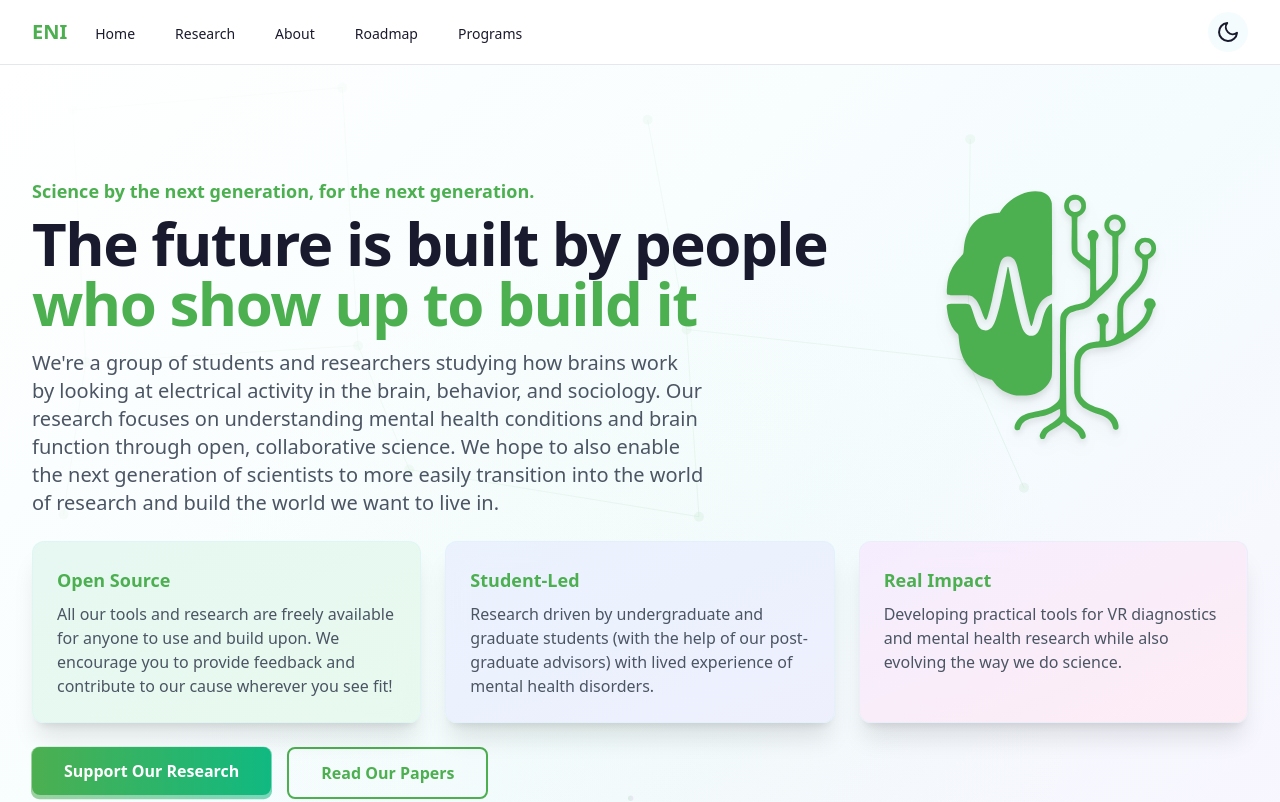
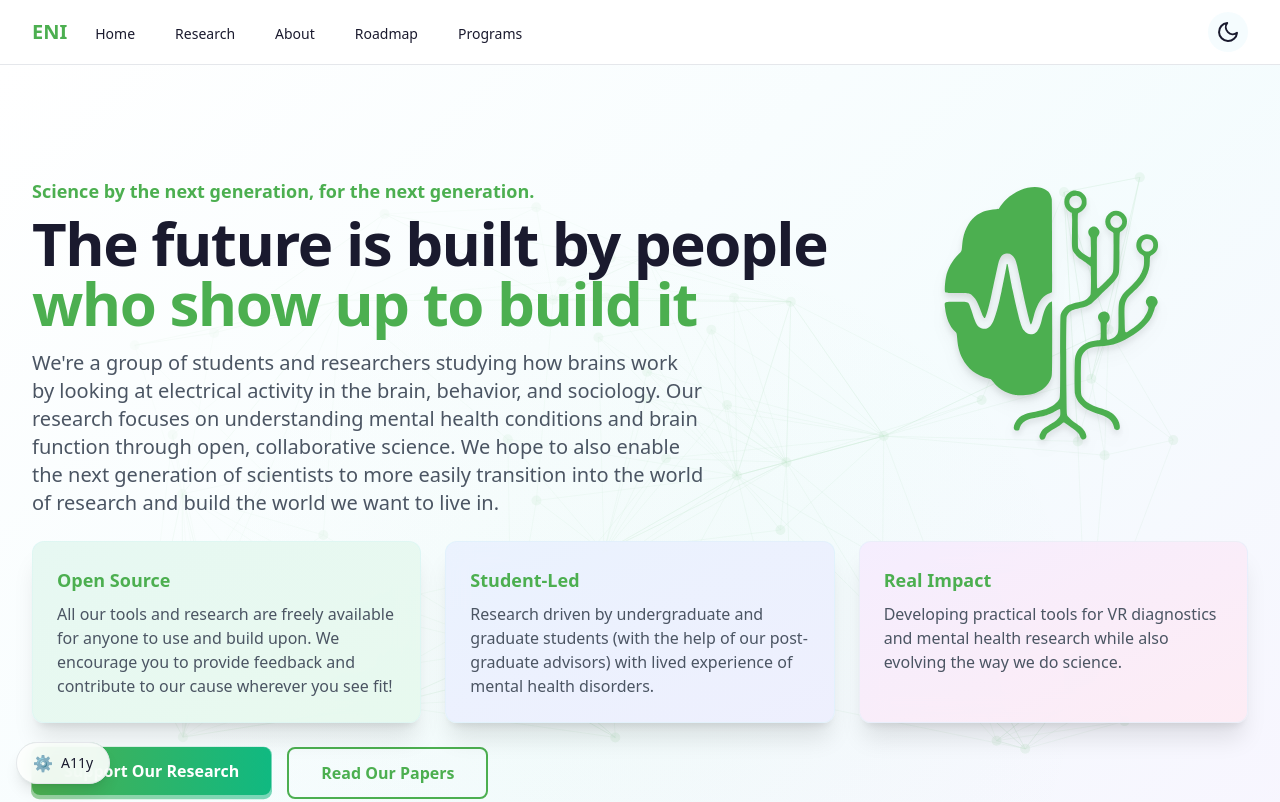
Before and after one commit to expressionneuroscienceinstitute/next-site, a Next.js app: page / in a window 1280 px wide. Shown: the top 802 px of the page. Built offline with nearby package versions, Linux system fonts and the light colour scheme.

Commit message:
Implement comprehensive accessibility improvements and performance fixes
Co-authored-by: ankziety <7530079+ankziety@users.noreply.github.com>

```diff
--- a/src/app/layout.tsx
+++ b/src/app/layout.tsx
@@ -81,13 +81,21 @@ export default function RootLayout({
         {/* Preload critical resources */}
         <link rel="preload" href="/logos/ENI_logo_pink_vector.svg" as="image" type="image/svg+xml" />
 
-        {/* Load fonts from Google Fonts */}
+        {/* Load fonts from Google Fonts with fallback optimization */}
         <link rel="preconnect" href="https://fonts.googleapis.com" />
         <link rel="preconnect" href="https://fonts.gstatic.com" crossOrigin="anonymous" />
         <link
           href="https://fonts.googleapis.com/css2?family=Inter:wght@300;400;500;600;700&display=swap"
           rel="stylesheet"
         />
+        <style dangerouslySetInnerHTML={{
+          __html: `
+            /* Font loading optimization - prevent layout shift */
+            html { font-family: system-ui, -apple-system, sans-serif; }
+            .font-loading { font-family: system-ui, -apple-system, sans-serif; }
+            .font-loaded { font-family: 'Inter', system-ui, -apple-system, sans-serif; }
+          `
+        }} />
 
         {/* Additional SEO meta tags */}
         <meta name="theme-color" content="#4F46E5" />
--- /dev/null
+++ b/src/components/AccessibilityControls.tsx
@@ -0,0 +1,182 @@
+'use client'
+
+import { useState, useEffect } from 'react'
+import { motion, AnimatePresence } from 'framer-motion'
+
+interface AccessibilitySettings {
+  particlesEnabled: boolean
+  neuronBackgroundEnabled: boolean
+  allMotionEnabled: boolean
+  breathingEffectsEnabled: boolean
+}
+
+interface AccessibilityControlsProps {
+  onSettingsChange: (settings: AccessibilitySettings) => void
+}
+
+const defaultSettings: AccessibilitySettings = {
+  particlesEnabled: true,
+  neuronBackgroundEnabled: true,
+  allMotionEnabled: true,
+  breathingEffectsEnabled: true,
+}
+
+export default function AccessibilityControls({ onSettingsChange }: AccessibilityControlsProps) {
+  const [isOpen, setIsOpen] = useState(false)
+  const [settings, setSettings] = useState<AccessibilitySettings>(defaultSettings)
+  const [mounted, setMounted] = useState(false)
+
+  // Load settings from localStorage on mount
+  useEffect(() => {
+    setMounted(true)
+    if (typeof window !== 'undefined') {
+      const savedSettings = localStorage.getItem('accessibility-settings')
+      if (savedSettings) {
+        try {
+          const parsed = JSON.parse(savedSettings)
+          setSettings(parsed)
+        } catch (error) {
+          console.warn('Failed to parse accessibility settings:', error)
+        }
+      }
+    }
+  }, [])
+
+  // Notify parent of settings changes and save to localStorage
+  useEffect(() => {
+    if (mounted && typeof window !== 'undefined') {
+      localStorage.setItem('accessibility-settings', JSON.stringify(settings))
+      onSettingsChange(settings)
+    }
+  }, [settings, mounted, onSettingsChange])
+
+  const updateSetting = (key: keyof AccessibilitySettings, value: boolean) => {
+    setSettings(prev => ({
+      ...prev,
+      [key]: value
+    }))
+  }
+
+  const toggles = [
+    {
+      key: 'particlesEnabled' as keyof AccessibilitySettings,
+      label: 'Floating Particles',
+      description: 'Animated background particles'
+    },
+    {
+      key: 'neuronBackgroundEnabled' as keyof AccessibilitySettings,
+      label: 'Neural Network',
+      description: 'Interactive neuron firing background'
+    },
+    {
+      key: 'breathingEffectsEnabled' as keyof AccessibilitySettings,
+      label: 'Breathing Effects',
+      description: 'Subtle breathing animations'
+    },
+    {
+      key: 'allMotionEnabled' as keyof AccessibilitySettings,
+      label: 'All Motion',
+      description: 'All animations and transitions'
+    },
+  ]
+
+  if (!mounted) {
+    return null
+  }
+
+  return (
+    <div className="fixed bottom-4 left-4 z-50">
+      {/* Toggle Button */}
+      <motion.button
+        onClick={() => setIsOpen(!isOpen)}
+        className="flex items-center gap-2 px-4 py-2 bg-white/90 dark:bg-background-dark/90 backdrop-blur-md rounded-full shadow-lg border border-border-light dark:border-border-dark hover:shadow-xl transition-all duration-300"
+        whileHover={{ scale: 1.05 }}
+        whileTap={{ scale: 0.95 }}
+        aria-label={isOpen ? 'Close accessibility controls' : 'Open accessibility controls'}
+      >
+        <motion.div
+          animate={{ rotate: isOpen ? 45 : 0 }}
+          transition={{ duration: 0.2 }}
+        >
+          ⚙️
+        </motion.div>
+        <span className="text-sm font-medium text-text-light dark:text-text-dark">
+          A11y
+        </span>
+      </motion.button>
+
+      {/* Controls Panel */}
+      <AnimatePresence>
+        {isOpen && (
+          <motion.div
+            initial={{ opacity: 0, y: 20, scale: 0.9 }}
+            animate={{ opacity: 1, y: 0, scale: 1 }}
+            exit={{ opacity: 0, y: 20, scale: 0.9 }}
+            transition={{ duration: 0.2 }}
+            className="absolute bottom-16 left-0 min-w-80 p-4 bg-white/95 dark:bg-background-dark/95 backdrop-blur-md rounded-lg shadow-xl border border-border-light dark:border-border-dark"
+          >
+            <h3 className="text-lg font-semibold text-text-light dark:text-text-dark mb-3">
+              Accessibility Controls
+            </h3>
+            <p className="text-sm text-gray-600 dark:text-gray-400 mb-4">
+              Customize visual effects to your preference
+            </p>
+
+            <div className="space-y-3">
+              {toggles.map((toggle) => (
+                <div key={toggle.key} className="flex items-center justify-between">
+                  <div className="flex-1">
+                    <label
+                      htmlFor={toggle.key}
+                      className="text-sm font-medium text-text-light dark:text-text-dark cursor-pointer"
+                    >
+                      {toggle.label}
+                    </label>
+                    <p className="text-xs text-gray-600 dark:text-gray-400">
+                      {toggle.description}
+                    </p>
+                  </div>
+                  <motion.button
+                    id={toggle.key}
+                    onClick={() => updateSetting(toggle.key, !settings[toggle.key])}
+                    className={`relative w-12 h-6 rounded-full transition-colors duration-200 ${
+                      settings[toggle.key]
+                        ? 'bg-accent-light dark:bg-accent-dark'
+                        : 'bg-gray-300 dark:bg-gray-600'
+                    }`}
+                    whileTap={{ scale: 0.95 }}
+                    aria-label={`Toggle ${toggle.label}`}
+                    role="switch"
+                    aria-checked={settings[toggle.key]}
+                  >
+                    <motion.div
+                      className="absolute top-0.5 w-5 h-5 bg-white rounded-full shadow-md"
+                      animate={{
+                        x: settings[toggle.key] ? 24 : 2
+                      }}
+                      transition={{ type: 'spring', stiffness: 500, damping: 30 }}
+                    />
+                  </motion.button>
+                </div>
+              ))}
+            </div>
+
+            <div className="mt-4 pt-3 border-t border-border-light dark:border-border-dark">
+              <motion.button
+                onClick={() => {
+                  setSettings(defaultSettings)
+                }}
+                className="text-sm text-accent-light dark:text-accent-dark hover:underline"
+                whileHover={{ scale: 1.02 }}
+              >
+                Reset to defaults
+              </motion.button>
+            </div>
+          </motion.div>
+        )}
+      </AnimatePresence>
+    </div>
+  )
+}
+
+export type { AccessibilitySettings }
--- a/src/components/FloatingParticles.tsx
+++ b/src/components/FloatingParticles.tsx
@@ -2,14 +2,22 @@
 
 import { motion } from 'framer-motion'
 
-export default function FloatingParticles() {
+interface FloatingParticlesProps {
+  disabled?: boolean
+}
+
+export default function FloatingParticles({ disabled = false }: FloatingParticlesProps) {
   const particles = Array.from({ length: 20 }, (_, i) => ({
     id: i,
     delay: Math.random() * 10,
-    duration: 15 + Math.random() * 10,
+    duration: 20 + Math.random() * 15, // Slower movement
     x: Math.random() * 100,
-    size: Math.random() * 6 + 2,
+    size: Math.random() * 4 + 1, // Smaller particles
   }))
+
+  if (disabled) {
+    return null
+  }
 
   return (
     <div className="absolute inset-0 overflow-hidden pointer-events-none">
@@ -24,9 +32,9 @@ export default function FloatingParticles() {
           }}
           animate={{
             y: [1000, -100],
-            x: [0, Math.random() * 200 - 100],
-            opacity: [0, 0.7, 0.7, 0],
-            scale: [1, 1.2, 1],
+            x: [0, Math.random() * 50 - 25], // Reduced horizontal movement
+            opacity: [0, 0.5, 0.5, 0], // Reduced opacity
+            scale: [1, 1.1, 1],
           }}
           transition={{
             duration: particle.duration,
--- a/src/components/Hero.tsx
+++ b/src/components/Hero.tsx
@@ -3,10 +3,11 @@
 import { motion } from 'framer-motion'
 import Link from 'next/link'
 import Image from 'next/image'
-import { useState, useEffect } from 'react'
+import { useState, useEffect, useCallback } from 'react'
 import ProgramCard from './ProgramCard'
 import NeuralBackground from './NeuralBackground'
 import FloatingParticles from './FloatingParticles'
+import AccessibilityControls, { AccessibilitySettings } from './AccessibilityControls'
 
 const programs = [
   {
@@ -23,27 +24,31 @@ const programs = [
 ]
 
 export default function Hero() {
-  const [mousePosition, setMousePosition] = useState({ x: 0, y: 0 })
-  const [isHovering, setIsHovering] = useState(false)
+  const [accessibilitySettings, setAccessibilitySettings] = useState<AccessibilitySettings>({
+    particlesEnabled: true,
+    neuronBackgroundEnabled: true,
+    allMotionEnabled: true,
+    breathingEffectsEnabled: true,
+  })
 
-  useEffect(() => {
-    const handleMouseMove = (e: MouseEvent) => {
-      setMousePosition({ x: e.clientX, y: e.clientY })
-    }
-
-    window.addEventListener('mousemove', handleMouseMove)
-    return () => window.removeEventListener('mousemove', handleMouseMove)
+  const handleAccessibilityChange = useCallback((settings: AccessibilitySettings) => {
+    setAccessibilitySettings(settings)
   }, [])
 
   return (
     <div className="relative overflow-hidden bg-gradient-to-br from-background-light via-secondary/20 to-purple-light/10 dark:from-background-dark dark:via-purple-dark/10 dark:to-accent-dark/5 min-h-screen">
       {/* Neural Background Animation */}
-      <NeuralBackground />
+      {accessibilitySettings.neuronBackgroundEnabled && (
+        <NeuralBackground disabled={!accessibilitySettings.allMotionEnabled} />
+      )}
 
       {/* Floating Particles */}
-      <FloatingParticles />
+      {accessibilitySettings.particlesEnabled && (
+        <FloatingParticles disabled={!accessibilitySettings.allMotionEnabled} />
+      )}
 
       {/* Animated Background Gradient */}
+      {accessibilitySettings.allMotionEnabled && (
         <motion.div
           className="absolute inset-0 bg-gradient-radial from-accent-light/5 via-transparent to-transparent dark:from-accent-dark/5"
           animate={{
@@ -56,6 +61,10 @@ export default function Hero() {
             ease: "easeInOut",
           }}
         />
+      )}
+
+      {/* Accessibility Controls */}
+      <AccessibilityControls onSettingsChange={handleAccessibilityChange} />
 
       <div className="max-w-7xl mx-auto relative z-10">
         <div className="relative pb-8 sm:pb-16 md:pb-20 lg:w-full lg:pb-28 xl:pb-32">
@@ -63,13 +72,13 @@ export default function Hero() {
             {/* Title Section with Enhanced Animations */}
             <div className="sm:text-center lg:text-left relative">
               <motion.div
-                initial={{ opacity: 0, y: 30 }}
+                initial={{ opacity: 0, y: accessibilitySettings.allMotionEnabled ? 30 : 0 }}
                 animate={{ opacity: 1, y: 0 }}
-                transition={{ duration: 1, ease: "easeOut" }}
+                transition={{ duration: accessibilitySettings.allMotionEnabled ? 1 : 0, ease: "easeOut" }}
               >
                 <motion.span
                   className="text-accent-light dark:text-accent-dark font-semibold text-lg"
-                  whileHover={{ scale: 1.05 }}
+                  whileHover={accessibilitySettings.allMotionEnabled ? { scale: 1.05 } : {}}
                   transition={{ type: "spring", stiffness: 400, damping: 10 }}
                 >
                   Science by the next generation, for the next generation.
@@ -78,33 +87,37 @@ export default function Hero() {
                 <motion.h1
                   className="mt-2 text-4xl tracking-tight font-extrabold text-text-light dark:text-text-dark sm:text-5xl md:text-6xl"
                 >
-                  <span
-                    className="block"
-                  >
+                  <span className="block">
                     The future is built by people
                   </span>
-                  <span
-                    className="block text-accent-light dark:text-accent-dark"
-                  >
+                  <span className="block text-accent-light dark:text-accent-dark">
                     who show up to build it
                   </span>
                 </motion.h1>
               </motion.div>
 
-              {/* Enhanced Logo with Subtle Interactive Effects */}
+              {/* Enhanced Logo with Subtle Breathing Animation */}
               <motion.div
                 initial={{ opacity: 0, scale: 0.9 }}
-                animate={{ opacity: 1, scale: 1 }}
-                transition={{ duration: 0.8, delay: 0.6 }}
+                animate={{
+                  opacity: 1,
+                  scale: accessibilitySettings.breathingEffectsEnabled ? [1, 1.02, 1] : 1,
+                  y: accessibilitySettings.breathingEffectsEnabled ? [0, -2, 0] : 0
+                }}
+                transition={{
+                  opacity: { duration: 0.8, delay: 0.6 },
+                  scale: {
+                    duration: 4,
+                    repeat: accessibilitySettings.breathingEffectsEnabled ? Infinity : 0,
+                    ease: "easeInOut"
+                  },
+                  y: {
+                    duration: 4,
+                    repeat: accessibilitySettings.breathingEffectsEnabled ? Infinity : 0,
+                    ease: "easeInOut"
+                  }
+                }}
                 className="hidden lg:block absolute -top-10 right-10 md:right-5 sm:right-0"
-                style={{
-                  transform: `translate(${mousePosition.x * 0.005}px, ${mousePosition.y * 0.005}px)`,
-                }}
-                whileHover={{
-                  scale: 1.02,
-                }}
-                onHoverStart={() => setIsHovering(true)}
-                onHoverEnd={() => setIsHovering(false)}
               >
                 <Image
                   src="/logos/ENI_logo_pink_vector.svg"
--- a/src/components/NeuralBackground.tsx
+++ b/src/components/NeuralBackground.tsx
@@ -12,7 +12,11 @@ interface Neuron {
   activationTime: number
 }
 
-export default function NeuralBackground() {
+interface NeuralBackgroundProps {
+  disabled?: boolean
+}
+
+export default function NeuralBackground({ disabled = false }: NeuralBackgroundProps) {
   const canvasRef = useRef<HTMLCanvasElement>(null)
   const [dimensions, setDimensions] = useState({ width: 0, height: 0 })
   const [mousePosition, setMousePosition] = useState({ x: 0, y: 0 })
@@ -38,13 +42,18 @@ export default function NeuralBackground() {
   useEffect(() => {
     if (dimensions.width === 0 || dimensions.height === 0) return
 
-    const neuronCount = 12
+    const neuronCount = Math.floor((dimensions.width * dimensions.height) / 15000) // Scale with screen size
+    const minNeurons = 20
+    const maxNeurons = 60
+    const finalNeuronCount = Math.max(minNeurons, Math.min(maxNeurons, neuronCount))
+
     const newNeurons: Neuron[] = []
+    const margin = 100 // Keep some margin from edges
 
-    // Create neurons in a grid-like pattern with some randomness
-    for (let i = 0; i < neuronCount; i++) {
-      const x = (dimensions.width / (neuronCount / 3)) * (i % 4) + Math.random() * 100
-      const y = (dimensions.height / 4) * Math.floor(i / 4) + Math.random() * 100
+    // Create neurons distributed across the entire screen
+    for (let i = 0; i < finalNeuronCount; i++) {
+      const x = margin + Math.random() * (dimensions.width - 2 * margin)
+      const y = margin + Math.random() * (dimensions.height - 2 * margin)
 
       newNeurons.push({
         id: i,
@@ -65,8 +74,8 @@ export default function NeuralBackground() {
             Math.pow(neuron.y - otherNeuron.y, 2)
           )
 
-          // Connect neurons within a certain distance
-          if (distance < 300 && neuron.connections.length < 3) {
+          // Connect neurons within a larger distance and allow more connections
+          if (distance < 250 && neuron.connections.length < 4) {
             neuron.connections.push(otherIndex)
           }
         }
@@ -78,6 +87,8 @@ export default function NeuralBackground() {
 
   // Mouse tracking and neuron activation
   useEffect(() => {
+    if (disabled) return
+
     const handleMouseMove = (e: MouseEvent) => {
       const newMousePos = { x: e.clientX, y: e.clientY }
       setMousePosition(newMousePos)
@@ -90,7 +101,7 @@ export default function NeuralBackground() {
             Math.pow(neuron.y - newMousePos.y, 2)
           )
 
-          if (distance < 150) {
+          if (distance < 120) { // Slightly smaller activation distance
             return {
               ...neuron,
               isActive: true,
@@ -98,8 +109,8 @@ export default function NeuralBackground() {
             }
           }
 
-          // Deactivate after 2 seconds
-          if (neuron.isActive && Date.now() - neuron.activationTime > 2000) {
+          // Deactivate after 400ms for quicker firing
+          if (neuron.isActive && Date.now() - neuron.activationTime > 400) {
             return {
               ...neuron,
               isActive: false,
@@ -116,7 +127,7 @@ export default function NeuralBackground() {
       window.addEventListener('mousemove', handleMouseMove)
       return () => window.removeEventListener('mousemove', handleMouseMove)
     }
-  }, [])
+  }, [disabled])
 
   // Animation loop
   useEffect(() => {
@@ -149,17 +160,17 @@ export default function NeuralBackground() {
             ctx.lineTo(connectedNeuron.x, connectedNeuron.y)
             ctx.stroke()
 
-            // Add pulsing effect along connections when active
+            // Add faster pulsing effect along connections when active
             if (isGlowing) {
-              const time = Date.now() * 0.005
+              const time = Date.now() * 0.01 // Faster pulsing
               const pulse = Math.sin(time) * 0.5 + 0.5
 
-              ctx.fillStyle = `rgba(76, 175, 80, ${pulse * 0.4})`
+              ctx.fillStyle = `rgba(76, 175, 80, ${pulse * 0.6})`
               ctx.beginPath()
               ctx.arc(
                 neuron.x + (connectedNeuron.x - neuron.x) * pulse,
                 neuron.y + (connectedNeuron.y - neuron.y) * pulse,
-                3,
+                4, // Slightly larger pulse dots
                 0,
                 Math.PI * 2
               )
@@ -201,7 +212,7 @@ export default function NeuralBackground() {
     }
   }, [dimensions, neurons, mousePosition])
 
-  if (dimensions.width === 0 || dimensions.height === 0) {
+  if (dimensions.width === 0 || dimensions.height === 0 || disabled) {
     return null
   }
 
```
Lines whose indentation alone changed are shown as unchanged.
